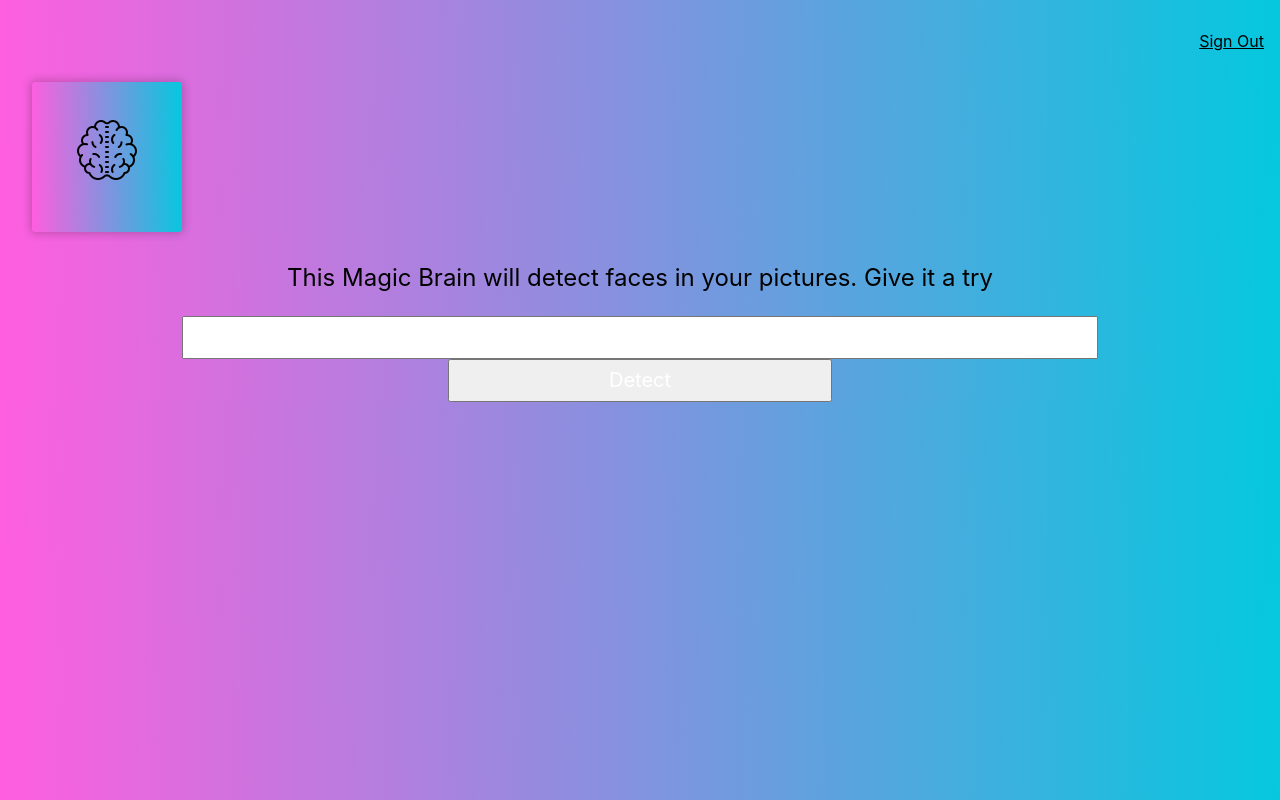
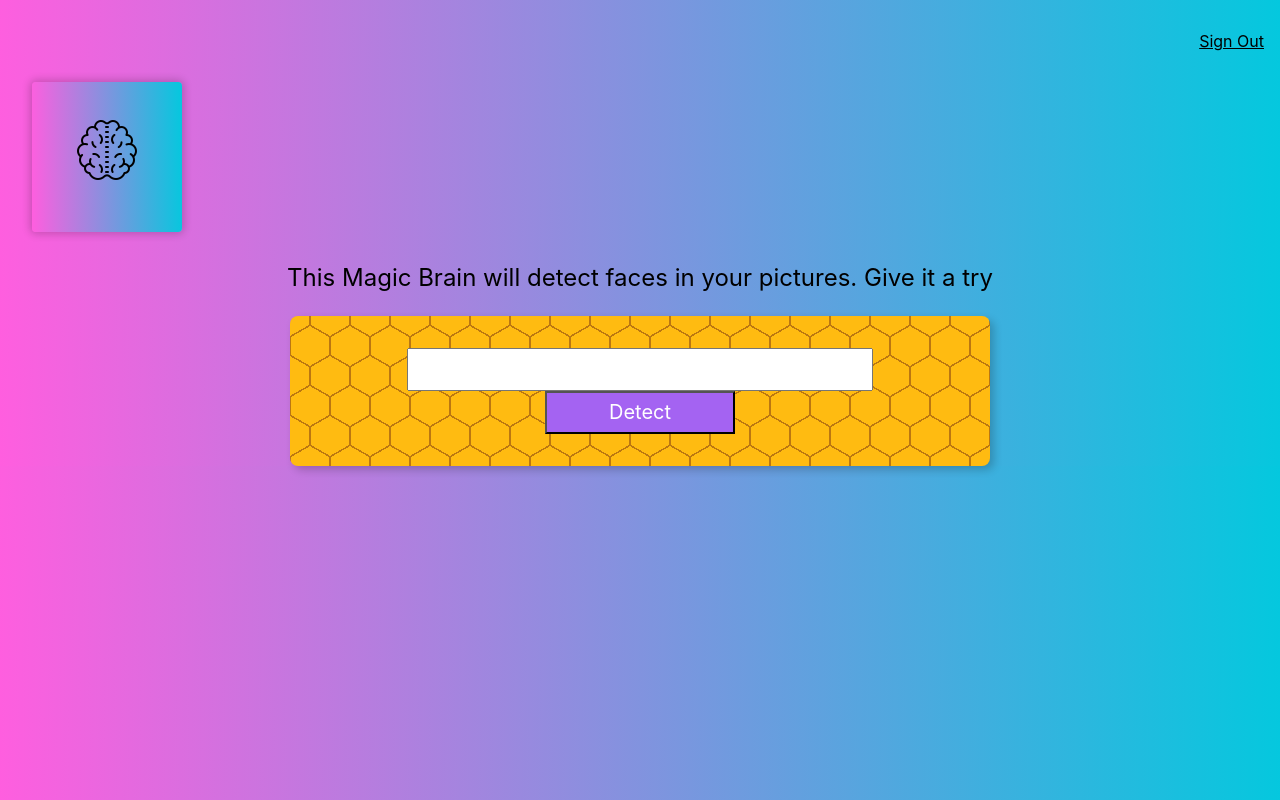
Before and after one commit to SadeJoseph/facerecognition, a React (Create React App) app: page / in a window 1280 px wide. Built offline with nearby package versions, Linux system fonts and the light colour scheme.

Commit message:
tachyeons styling on input

```diff
--- a/src/App.css
+++ b/src/App.css
@@ -1,5 +1,10 @@
 .App {
   text-align: center;
+}
+
+.center {
+  display: flex;
+  justify-content: center;
 }
 
 .App-logo {
--- /dev/null
+++ b/src/components/ImageLinkForm/ImageLinkForm.css
@@ -0,0 +1,11 @@
+.form{
+    width: 700px;
+    background:
+radial-gradient(circle farthest-side at 0% 50%,#fb1 23.5%,rgba(240,166,17,0) 0)21px 30px,
+radial-gradient(circle farthest-side at 0% 50%,#B71 24%,rgba(240,166,17,0) 0)19px 30px,
+linear-gradient(#fb1 14%,rgba(240,166,17,0) 0, rgba(240,166,17,0) 85%,#fb1 0)0 0,
+linear-gradient(150deg,#fb1 24%,#B71 0,#B71 26%,rgba(240,166,17,0) 0,rgba(240,166,17,0) 74%,#B71 0,#B71 76%,#fb1 0)0 0,
+linear-gradient(30deg,#fb1 24%,#B71 0,#B71 26%,rgba(240,166,17,0) 0,rgba(240,166,17,0) 74%,#B71 0,#B71 76%,#fb1 0)0 0,
+linear-gradient(90deg,#B71 2%,#fb1 0,#fb1 98%,#B71 0%)0 0 #fb1;
+background-size: 40px 60px;
+}
--- a/src/components/ImageLinkForm/ImageLinkForm.js
+++ b/src/components/ImageLinkForm/ImageLinkForm.js
@@ -1,4 +1,5 @@
 import React from 'react';
+import './ImageLinkForm.css';
 
 
 const ImageLinkForm = () => {
@@ -7,9 +8,11 @@ const ImageLinkForm = () => {
         <p className='f3'>
            {'This Magic Brain will detect faces in your pictures. Give it a try'}
          </p>
-         <div>
-            <input className='f4 pa2 w-70 center' type='tex'/>
-            <button className='w-30 grow f4 link ph3 pv2 dib white bg-light'>Detect</button>
+         <div className='center'>
+            <div className=' form pa4 br3 shadow-5 '>
+              <input className='f4 pa2 w-70 center' type='tex'/>
+              <button className='w-30 grow f4 link ph3 pv2 dib white bg-light-purple'>Detect</button>
+            </div>
          </div>
 
        </div>
```
